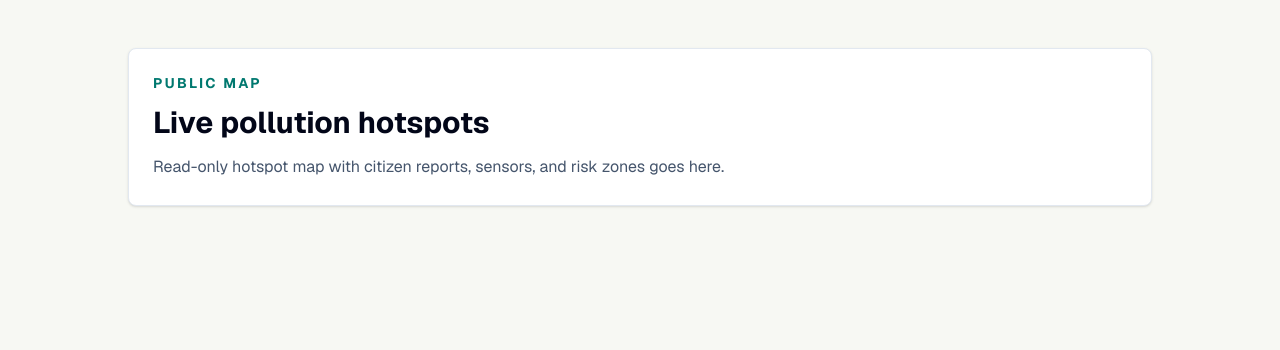
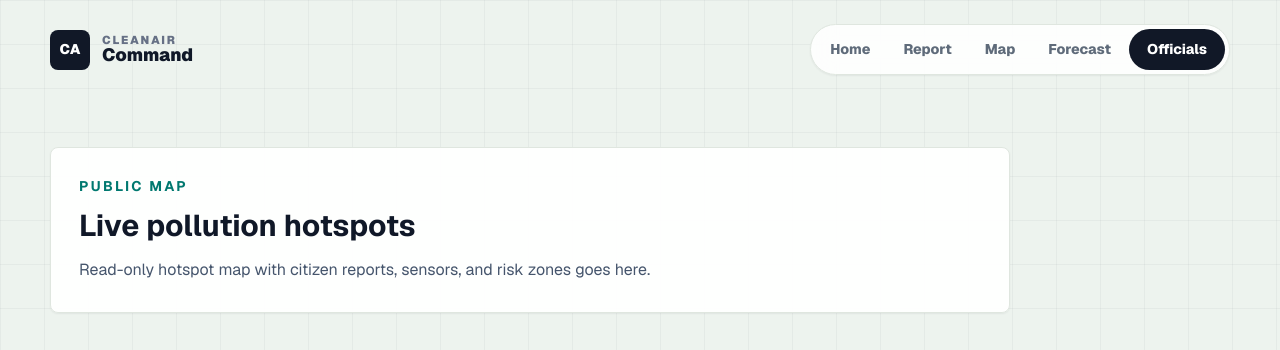
Before and after one commit to aryankalra404/CleanAir-Clear-Streets, a Next.js app: page /map in a window 1280 px wide. Shown: the top 350 px of the page. Built offline with nearby package versions, Linux system fonts and the light colour scheme.

Commit message:
style: navbar buttons

```diff
--- a/app/dashboard/page.tsx
+++ b/app/dashboard/page.tsx
@@ -1,7 +1,13 @@
+import Navbar from "@/components/shared/Navbar";
+
 export default function DashboardPage() {
   return (
-    <main className="min-h-screen bg-[#f7f8f3] px-5 py-12 text-slate-950 sm:px-8">
-      <div className="mx-auto max-w-5xl rounded-lg border border-slate-200 bg-white p-6 shadow-sm">
+    <main className="app-page-shell">
+      <div className="app-page-container">
+        <Navbar />
+      </div>
+      <div className="app-page-container app-page-content">
+        <div className="placeholder-panel">
         <p className="text-sm font-bold uppercase tracking-[0.16em] text-red-700">
           Officials
         </p>
@@ -10,6 +16,7 @@ export default function DashboardPage() {
           Incident triage, dispatch recommendations, and response status tracking
           goes here.
         </p>
+        </div>
       </div>
     </main>
   );
--- a/app/forecast/page.tsx
+++ b/app/forecast/page.tsx
@@ -1,7 +1,13 @@
+import Navbar from "@/components/shared/Navbar";
+
 export default function ForecastPage() {
   return (
-    <main className="min-h-screen bg-[#f7f8f3] px-5 py-12 text-slate-950 sm:px-8">
-      <div className="mx-auto max-w-5xl rounded-lg border border-slate-200 bg-white p-6 shadow-sm">
+    <main className="app-page-shell">
+      <div className="app-page-container">
+        <Navbar />
+      </div>
+      <div className="app-page-container app-page-content">
+        <div className="placeholder-panel">
         <p className="text-sm font-bold uppercase tracking-[0.16em] text-amber-700">
           Predictive planning
         </p>
@@ -10,6 +16,7 @@ export default function ForecastPage() {
           Neighbourhood PM spike predictions and recommended resource staging
           goes here.
         </p>
+        </div>
       </div>
     </main>
   );
--- a/app/globals.css
+++ b/app/globals.css
@@ -1,4 +1,5 @@
 @import "tailwindcss";
+@source "../components/shared";
 @source "../components/report";
 
 :root {
@@ -134,7 +135,7 @@ a {
 .nav-links {
   display: flex;
   align-items: center;
-  gap: 4px;
+  gap: 3px;
   border: 1px solid var(--line);
   border-radius: 999px;
   background: rgba(255, 255, 255, 0.86);
@@ -142,13 +143,14 @@ a {
   box-shadow: var(--shadow-sm);
   backdrop-filter: blur(12px);
   color: var(--muted);
-  font-size: 0.92rem;
+  font-size: 0.88rem;
   font-weight: 750;
+  white-space: nowrap;
 }
 
 .nav-links a {
   border-radius: 999px;
-  padding: 10px 18px;
+  padding: 10px 15px;
 }
 
 .nav-links a:hover {
@@ -158,6 +160,7 @@ a {
 .nav-links .nav-officials {
   background: var(--night);
   color: white;
+  padding-inline: 18px;
 }
 
 .nav-links .nav-officials:hover {
@@ -694,6 +697,47 @@ a {
   color: var(--amber);
 }
 
+.app-page-shell {
+  position: relative;
+  min-height: 100vh;
+  overflow: hidden;
+  background: var(--surface-tint);
+  color: var(--ink);
+}
+
+.app-page-shell::before {
+  position: absolute;
+  inset: 0;
+  background-image:
+    linear-gradient(rgba(16, 24, 40, 0.055) 1px, transparent 1px),
+    linear-gradient(90deg, rgba(16, 24, 40, 0.055) 1px, transparent 1px);
+  background-size: 44px 44px;
+  opacity: 0.72;
+  content: "";
+}
+
+.app-page-container {
+  position: relative;
+  z-index: 1;
+  width: min(100% - 48px, 1180px);
+  margin: 0 auto;
+  padding-top: 24px;
+}
+
+.app-page-content {
+  padding-bottom: 64px;
+  padding-top: 72px;
+}
+
+.placeholder-panel {
+  max-width: 960px;
+  border: 1px solid var(--line);
+  border-radius: var(--radius);
+  background: rgba(255, 255, 255, 0.94);
+  padding: 28px;
+  box-shadow: var(--shadow-sm);
+}
+
 .report-page {
   position: relative;
   min-height: 100vh;
@@ -718,28 +762,6 @@ a {
   width: min(100% - 48px, 1180px);
   margin: 0 auto;
   padding: 24px 0 64px;
-}
-
-.report-header {
-  display: flex;
-  align-items: center;
-  justify-content: space-between;
-  gap: 18px;
-}
-
-.report-map-link {
-  display: inline-flex;
-  min-height: 42px;
-  align-items: center;
-  justify-content: center;
-  border: 1px solid var(--line);
-  border-radius: 999px;
-  background: rgba(255, 255, 255, 0.88);
-  padding: 0 18px;
-  box-shadow: var(--shadow-sm);
-  color: var(--muted);
-  font-size: 0.9rem;
-  font-weight: 800;
 }
 
 .report-hero {
@@ -1101,7 +1123,8 @@ a {
   .landing-container,
   .section-container,
   .snapshot-container,
-  .report-container {
+  .report-container,
+  .app-page-container {
     width: min(100% - 32px, 1180px);
   }
 
--- a/app/map/page.tsx
+++ b/app/map/page.tsx
@@ -1,7 +1,13 @@
+import Navbar from "@/components/shared/Navbar";
+
 export default function MapPage() {
   return (
-    <main className="min-h-screen bg-[#f7f8f3] px-5 py-12 text-slate-950 sm:px-8">
-      <div className="mx-auto max-w-5xl rounded-lg border border-slate-200 bg-white p-6 shadow-sm">
+    <main className="app-page-shell">
+      <div className="app-page-container">
+        <Navbar />
+      </div>
+      <div className="app-page-container app-page-content">
+        <div className="placeholder-panel">
         <p className="text-sm font-bold uppercase tracking-[0.16em] text-teal-700">
           Public map
         </p>
@@ -10,6 +16,7 @@ export default function MapPage() {
           Read-only hotspot map with citizen reports, sensors, and risk zones
           goes here.
         </p>
+        </div>
       </div>
     </main>
   );
--- a/components/Hero.tsx
+++ b/components/Hero.tsx
@@ -1,7 +1,7 @@
 import HeroSection from "@/components/landing/HeroSection";
 import HowItWorks from "@/components/landing/HowItWorks";
 import JurySnapshot from "@/components/landing/JurySnapshot";
-import Navbar from "@/components/landing/Navbar";
+import Navbar from "@/components/shared/Navbar";
 
 export default function Hero() {
   return (
--- a/components/report/ReportPortal.tsx
+++ b/components/report/ReportPortal.tsx
@@ -3,6 +3,7 @@
 import { useMemo, useState } from "react";
 import Link from "next/link";
 import { defaultLocation, hazardTags } from "@/components/report/reportData";
+import Navbar from "@/components/shared/Navbar";
 
 type SubmitState = "idle" | "submitted";
 
@@ -29,18 +30,7 @@ export default function ReportPortal() {
     <main className="report-page">
       <div className="report-grid-bg" />
       <div className="report-container">
-        <header className="report-header">
-          <Link href="/" className="brand-lockup" aria-label="CleanAir Command home">
-            <span className="brand-mark">CA</span>
-            <span>
-              <span className="brand-kicker">CleanAir</span>
-              <span className="brand-name">Command</span>
-            </span>
-          </Link>
-          <Link href="/map" className="report-map-link">
-            View public map
-          </Link>
-        </header>
+        <Navbar />
 
         <section className="report-hero">
           <div>
--- a/components/landing/Navbar.tsx
+++ b/components/shared/Navbar.tsx
@@ -1,4 +1,12 @@
 import Link from "next/link";
+
+  const navItems = [
+    { href: "/", label: "Home" },
+    { href: "/report", label: "Report" },
+    { href: "/map", label: "Map" },
+    { href: "/forecast", label: "Forecast" },
+    { href: "/dashboard", label: "Officials", featured: true },
+  ];
 
 export default function Navbar() {
   return (
@@ -12,11 +20,15 @@ export default function Navbar() {
       </Link>
 
       <div className="nav-links">
-        <Link href="/map">Live map</Link>
-        <Link href="/forecast">Forecast</Link>
-        <Link href="/dashboard" className="nav-officials">
-          Officials
-        </Link>
+        {navItems.map((item) => (
+          <Link
+            href={item.href}
+            key={item.href}
+            className={item.featured ? "nav-officials" : undefined}
+          >
+            {item.label}
+          </Link>
+        ))}
       </div>
     </nav>
   );
```
